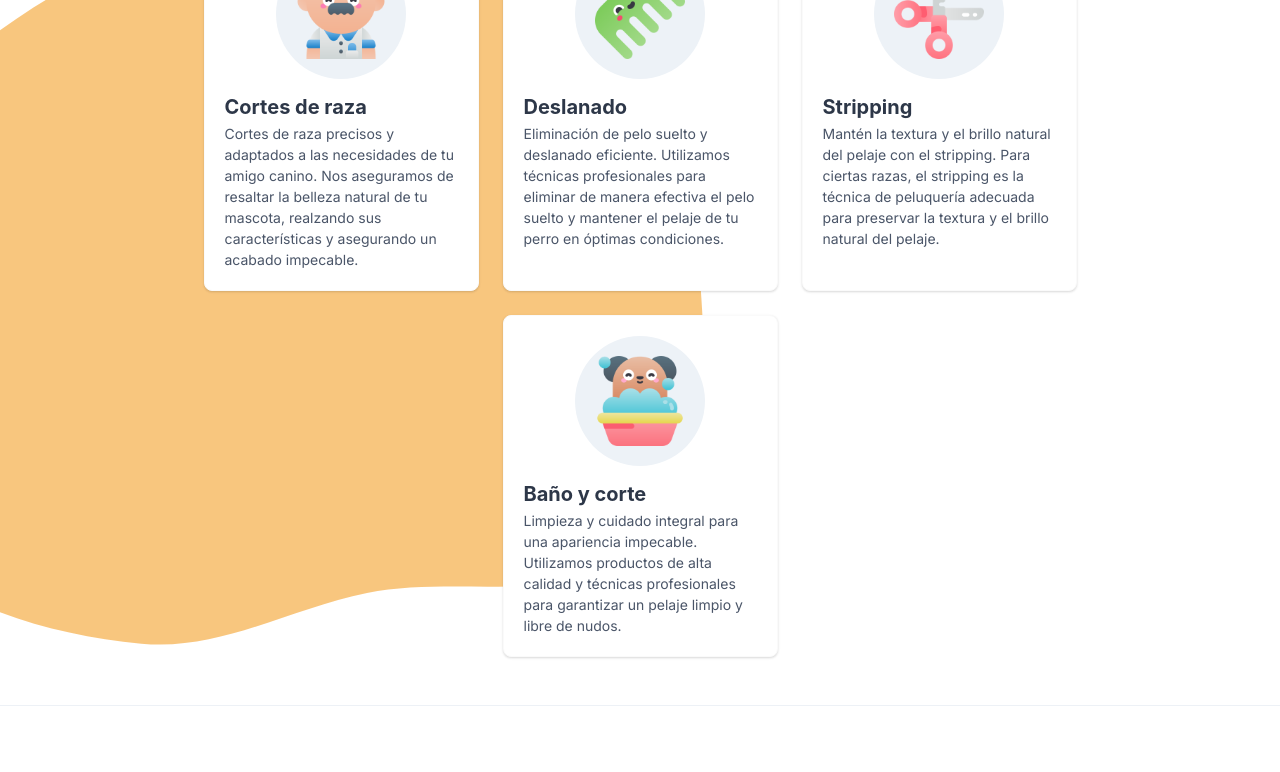
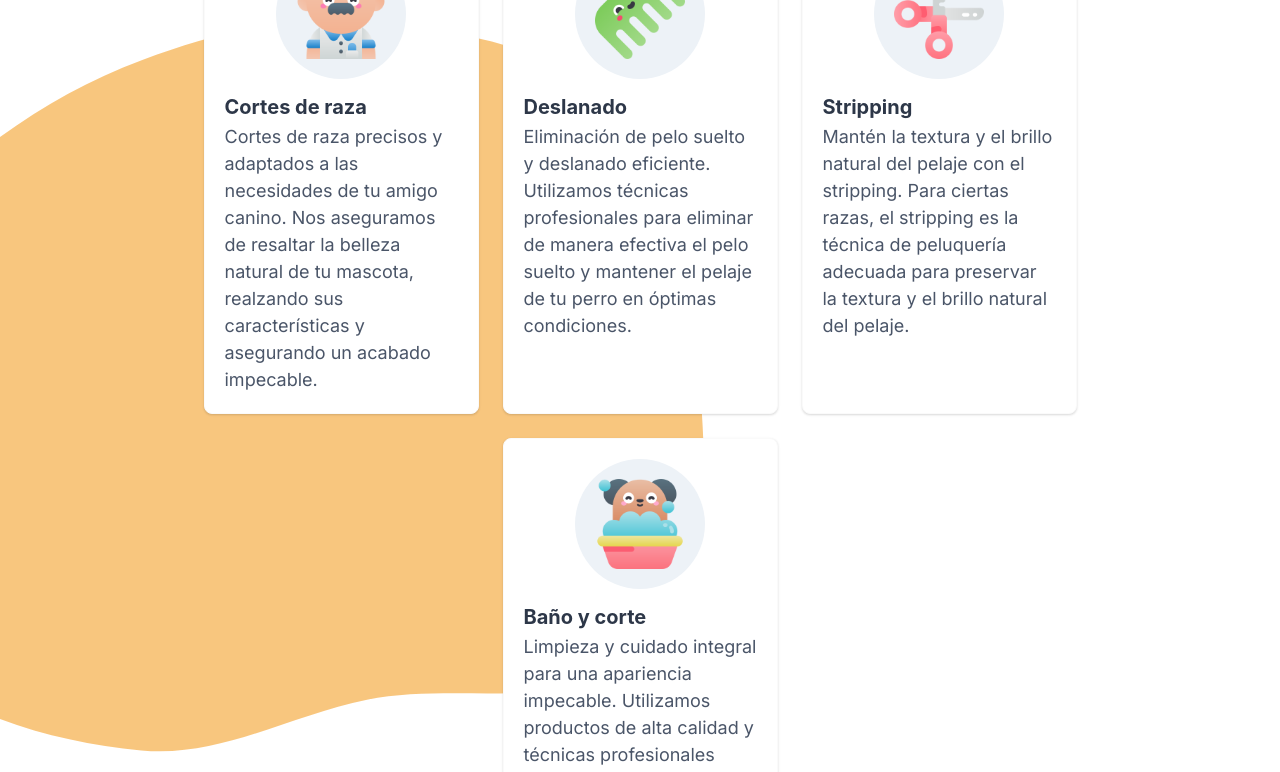
Before and after one commit to Bena90/pelucan_web, a Next.js app: page / in a window 1280 px wide. Shown: the part 1080-1852 px from the top of the page. Built offline with nearby package versions, Linux system fonts and the light colour scheme.

Commit message:
fix fontsize

```diff
--- a/app/components/feature/feature.tsx
+++ b/app/components/feature/feature.tsx
@@ -73,7 +73,7 @@ import { Blob } from '../hero/hero';
           </Flex>
           <Box mt={2}>
             <Heading color={'gray.700'} size="md">{heading}</Heading>
-            <Text color={'gray.600'} mt={1} fontSize={'sm'}>
+            <Text color={'gray.600'} mt={1} fontSize="lg">
               {description}
             </Text>
           </Box>
@@ -97,10 +97,10 @@ import { Blob } from '../hero/hero';
               color='var(--primary-color)'
             />
           <Stack spacing={4} as={Container} maxW={'3xl'} textAlign={'center'}>
-            <Heading color={'gray.700'} fontSize={{ base: '2xl', sm: '5xl' }} fontWeight={700}>
+            <Heading color={'gray.700'} fontSize={{ base: '3xl', sm: '5xl' }} fontWeight={700}>
               Conocé nuestros servicios
             </Heading>
-            <Text color={'gray.600'} fontSize={{ base: 'sm', sm: 'lg' }}>
+            <Text color={'gray.600'} fontSize='lg'>
               Descubre nuestra gama de servicios especializados para el cuidado y embellecimiento de tu mascota
             </Text>
           </Stack>
```
